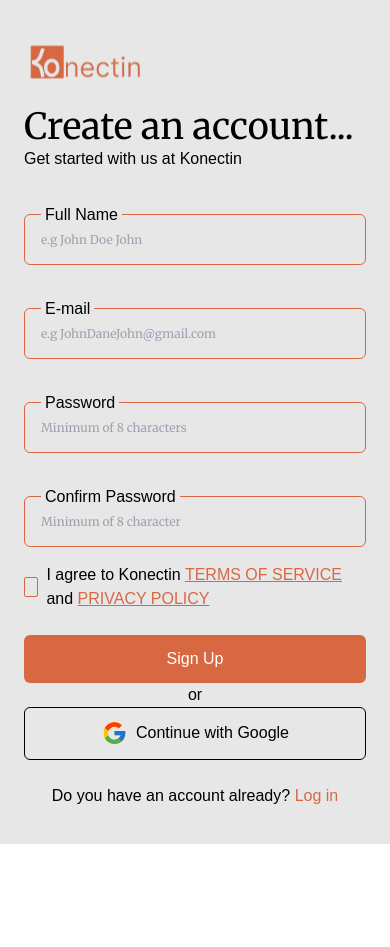
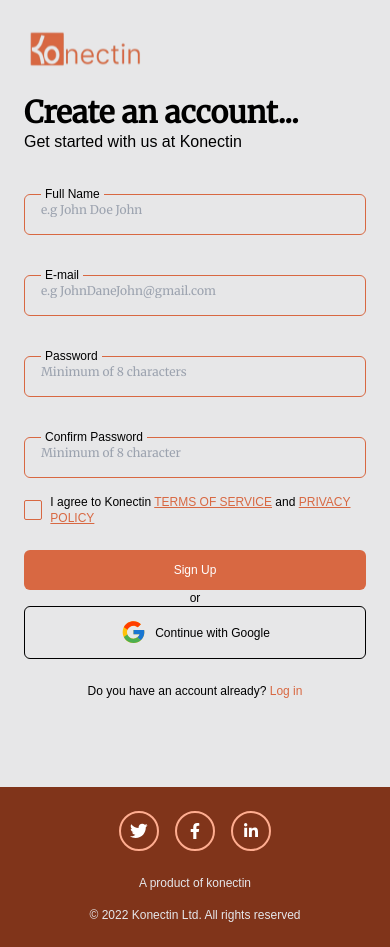
Before and after one commit to konnectintech/Konectin, a React (Vite) app: page /signup in a window 390 px wide. Before the commit the page ends 844 px from the top, so only its background shows below. Built offline with nearby package versions, Linux system fonts and the light colour scheme.

Commit message:
Refactor: Sign Up and Sign In
built the footer of the sign up and sign in page

```diff
--- a/src/pages/sign/index.jsx
+++ b/src/pages/sign/index.jsx
@@ -30,7 +30,7 @@
   // check if you agreed with terms
 
   return (
-    <section className="flex min-h-screen gap-16 justify-between items-center">
+    <section className="flex flex-col lg:flex-row min-h-screen gap-16 justify-between items-center">
       <div className="hidden lg:block relative h-screen">
         <img className="h-full" src={signImage} alt="sign in background" />
         <h1 className="font-bold text-4xl xl:ml-16 pl-16 relative -top-1/2 z-10">
@@ -40,11 +40,13 @@
 
       <div className="p-6 lg:pr-16 lg:p-0 mx-auto lg:w-7/12 xl:w-fit flex flex-col items-start">
         <img src={konectinIcon} alt="Konnectin Logo" />
-        <h1 className="text-4xl mt-4">Create an account...</h1>
+        <h1 className="text-3xl font-semibold lg:text-4xl lg:font-normal mt-4">
+          Create an account...
+        </h1>
         <p>Get started with us at Konectin</p>
 
         {/* Iterate through formList */}
-        <form className="flex w-full flex-col items-stretch">
+        <form className="flex w-full flex-col items-stretch text-xs">
           {signForm.map((input, index) => (
             <Input key={index} {...input} />
           ))}
@@ -106,6 +108,26 @@
           </p>
         </form>
       </div>
+
+      <div className="lg:hidden bg-secondaryBtn w-full text-center text-white py-6">
+        <div className="flex gap-4 items-center justify-center mb-6">
+          <div className="w-10 h-10 flex items-center justify-center rounded-full border-2 border-secondaryBg">
+            <FaIcon.FaTwitter size="1.1rem" />
+          </div>
+          <div className="w-10 h-10 flex items-center justify-center rounded-full border-2 border-secondaryBg">
+            <FaIcon.FaFacebookF size="1rem" />
+          </div>
+          <div className="w-10 h-10 flex items-center justify-center rounded-full border-2 border-secondaryBg">
+            <FaIcon.FaLinkedinIn size="1rem" />
+          </div>
+        </div>
+        <p className="text-xs text-gray-200">
+          A product of konectin
+          <br />
+          <br />
+          &copy; 2022 Konectin Ltd. All rights reserved
+        </p>
+      </div>
     </section>
   );
 }
@@ -126,7 +148,7 @@
   const [agreed, setAgreed] = useState(false);
 
   return (
-    <section className="flex min-h-screen gap-16 justify-between items-center">
+    <section className="flex flex-col lg:flex-row min-h-screen gap-16 justify-between items-center">
       <div className="hidden lg:block relative h-screen">
         <img className="h-full" src={signImage} alt="sign in background" />
         <h1 className="font-bold text-4xl xl:ml-16 pl-16 relative -top-1/2 z-10">
@@ -139,7 +161,7 @@
         <h1 className="text-4xl mt-4">Welcome back...</h1>
         <p>Continue from where you stopped</p>
         {/* Form SignIn */}
-        <form className="w-full flex flex-col items-stretch">
+        <form className="w-full flex flex-col items-stretch text-xs md:text-sm">
           {signForm.map((input, index) => (
             <Input key={index} {...input} />
           ))}
@@ -188,6 +210,26 @@
           </p>
         </form>
       </div>
+
+      <div className="lg:hidden bg-secondaryBtn w-full text-center text-white py-6">
+        <div className="flex gap-4 items-center justify-center mb-6">
+          <div className="w-10 h-10 flex items-center justify-center rounded-full border-2 border-secondaryBg">
+            <FaIcon.FaTwitter size="1.1rem" />
+          </div>
+          <div className="w-10 h-10 flex items-center justify-center rounded-full border-2 border-secondaryBg">
+            <FaIcon.FaFacebookF size="1rem" />
+          </div>
+          <div className="w-10 h-10 flex items-center justify-center rounded-full border-2 border-secondaryBg">
+            <FaIcon.FaLinkedinIn size="1rem" />
+          </div>
+        </div>
+        <p className="text-xs text-gray-200">
+          A product of konectin
+          <br />
+          <br />
+          &copy; 2022 Konectin Ltd. All rights reserved
+        </p>
+      </div>
     </section>
   );
 }
```
